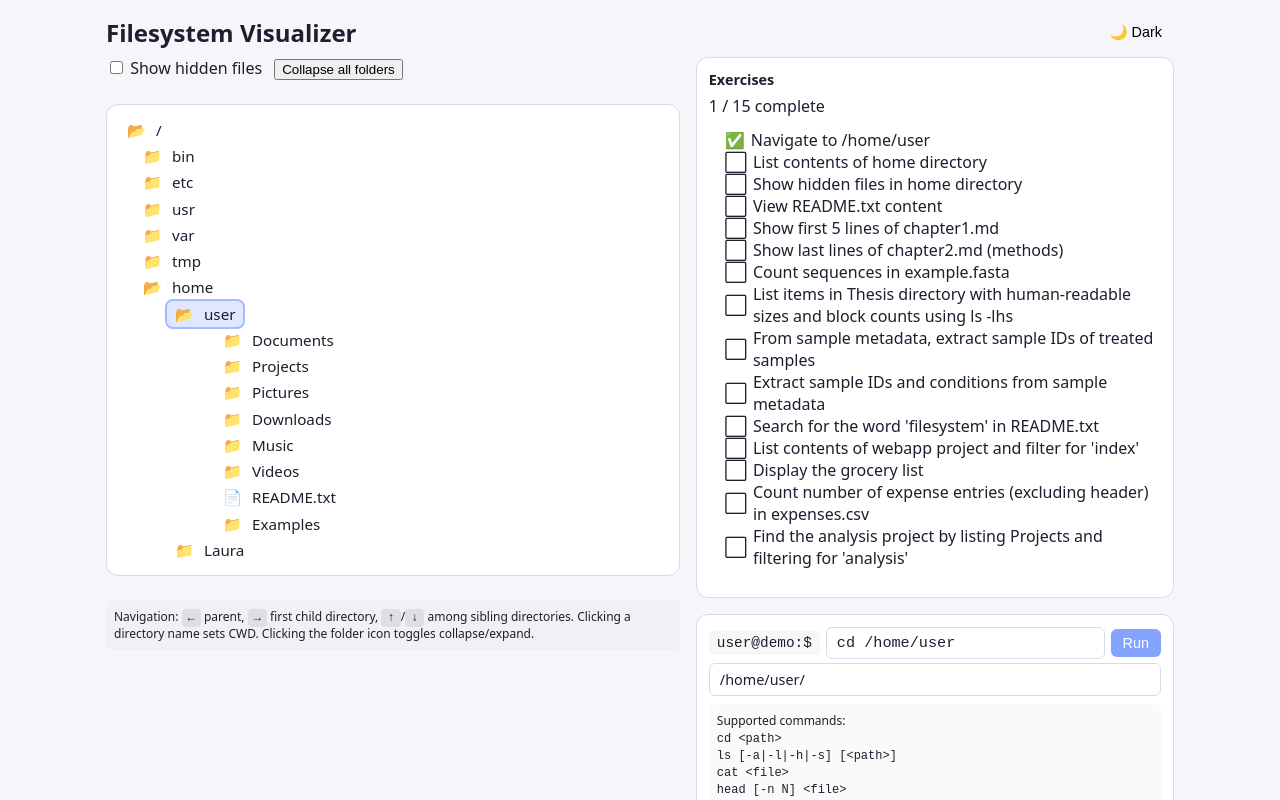
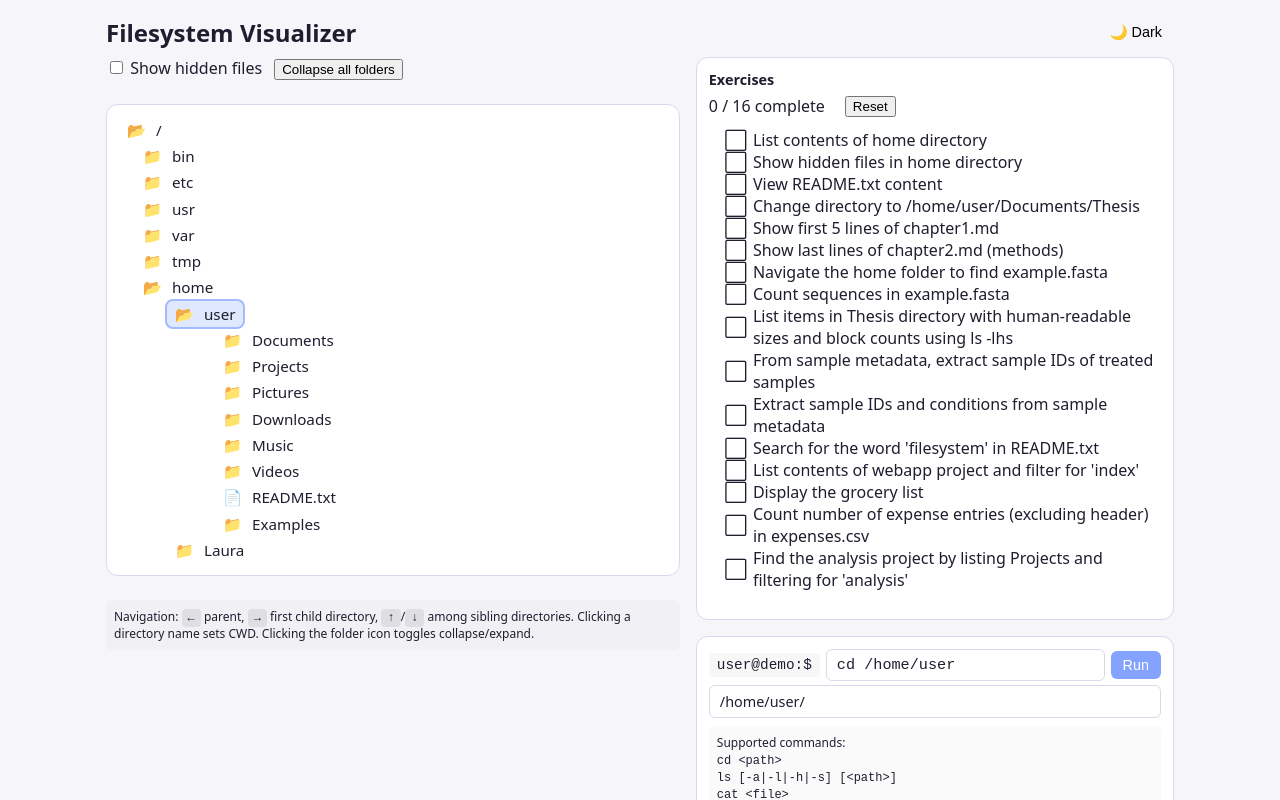
Before and after one commit to lauralwd/linux_simulator, a React (Vite) app: page / in a window 1280 px wide. Shown: the top 800 px of the page. Built offline with nearby package versions, Linux system fonts and the light colour scheme.

Commit message:
various exercise fixes and improvements

```diff
--- a/src/App.tsx
+++ b/src/App.tsx
@@ -198,6 +198,17 @@ const App: React.FC = () => {
 
   const [showHiddenOverride, setShowHiddenOverride] = useState<boolean>(false);
   const [showHiddenInTree, setShowHiddenInTree] = useState<boolean>(false);
+
+  const [completedMissions, setCompletedMissions] = useState<Set<string>>(() => {
+    try {
+      const stored = localStorage.getItem("completedMissions");
+      if (stored) {
+        const arr: string[] = JSON.parse(stored);
+        return new Set(arr);
+      }
+    } catch {}
+    return new Set();
+  });
 
   const setCwd = useCallback(
     (p: string) => {
@@ -885,12 +896,13 @@ const App: React.FC = () => {
   }, [input, cwd]);
 
   const missions = [
-    { id: "nav-home", description: "Navigate to /home/user", isComplete: () => normalizePath(cwd) === "/home/user" },
     { id: "list-home", description: "List contents of home directory", isComplete: () => lsOutput?.path === "/home/user" && !lsOutput?.showAll },
     { id: "show-hidden-home", description: "Show hidden files in home directory", isComplete: () => lsOutput?.path === "/home/user" && lsOutput?.showAll },
     { id: "view-readme", description: "View README.txt content", isComplete: () => (textOutput?.toLowerCase().includes("filesystem visualizer") ?? false) },
+    { id: "cd-thesis", description: "Change directory to /home/user/Documents/Thesis", isComplete: () => normalizePath(cwd) === "/home/user/Documents/Thesis" },
     { id: "head-chapter1", description: "Show first 5 lines of chapter1.md", isComplete: () => textOutput?.includes("# Chapter 1: Introduction") ?? false },
     { id: "tail-chapter2", description: "Show last lines of chapter2.md (methods)", isComplete: () => (textOutput?.includes("1. Data collection") && textOutput?.includes("2. Analysis")) ?? false },
+    { id: "find-example-fasta", description: "Navigate the home folder to find example.fasta", isComplete: () => (lsOutput?.entries.some((e) => e.name === "example.fasta") ?? false) },
     { id: "count-fasta-seqs", description: "Count sequences in example.fasta", isComplete: () => textOutput?.trim().startsWith("3") ?? false },
     { id: "thesis-sizes", description: "List items in Thesis directory with human-readable sizes and block counts using ls -lhs", isComplete: () => lsOutput?.path === "/home/user/Documents/Thesis" && lsOutput?.long && lsOutput?.human && lsOutput?.blocks },
     { id: "extract-treated-sample-ids", description: "From sample metadata, extract sample IDs of treated samples", isComplete: () => textOutput?.includes("s2") && textOutput?.includes("s4") },
@@ -901,6 +913,20 @@ const App: React.FC = () => {
     { id: "count-expenses", description: "Count number of expense entries (excluding header) in expenses.csv", isComplete: () => { const t = textOutput?.trim(); if (!t) return false; return t.split(/\s+/)[0] === "4"; } },
     { id: "find-analysis-project", description: "Find the analysis project by listing Projects and filtering for 'analysis'", isComplete: () => textOutput?.toLowerCase().includes("analysis") ?? false }
   ];
+
+  useEffect(() => {
+    setCompletedMissions((prev) => {
+      const copy = new Set(prev);
+      missions.forEach((m) => {
+        if (m.isComplete()) copy.add(m.id);
+      });
+      return copy;
+    });
+  }, [cwd, lsOutput, textOutput]);
+
+  useEffect(() => {
+    localStorage.setItem("completedMissions", JSON.stringify(Array.from(completedMissions)));
+  }, [completedMissions]);
 
   useEffect(() => {
     const segments = normalizePath(cwd).slice(1).split("/").filter(Boolean);
@@ -963,13 +989,22 @@ const App: React.FC = () => {
           <div className="info-block">
             <div className="section">
               <div className="label">Exercises</div>
-              <div>
-                {missions.filter((m) => m.isComplete()).length} / {missions.length} complete
+              <div style={{ display: "flex", alignItems: "center", gap: 8 }}>
+                <div>{missions.filter((m) => completedMissions.has(m.id) || m.isComplete()).length} / {missions.length} complete</div>
+                <button
+                  onClick={() => {
+                    setCompletedMissions(new Set());
+                    localStorage.removeItem("completedMissions");
+                  }}
+                  style={{ marginLeft: 12 }}
+                >
+                  Reset
+                </button>
               </div>
               <ul style={{ paddingLeft: 16, marginTop: 6 }}>
                 {missions.map((m) => (
                   <li key={m.id} style={{ display: "flex", alignItems: "center", gap: 6 }}>
-                    <span>{m.isComplete() ? "✅" : "⬜"}</span>
+                    <span>{completedMissions.has(m.id) || m.isComplete() ? "✅" : "⬜"}</span>
                     <span>{m.description}</span>
                   </li>
                 ))}
```
